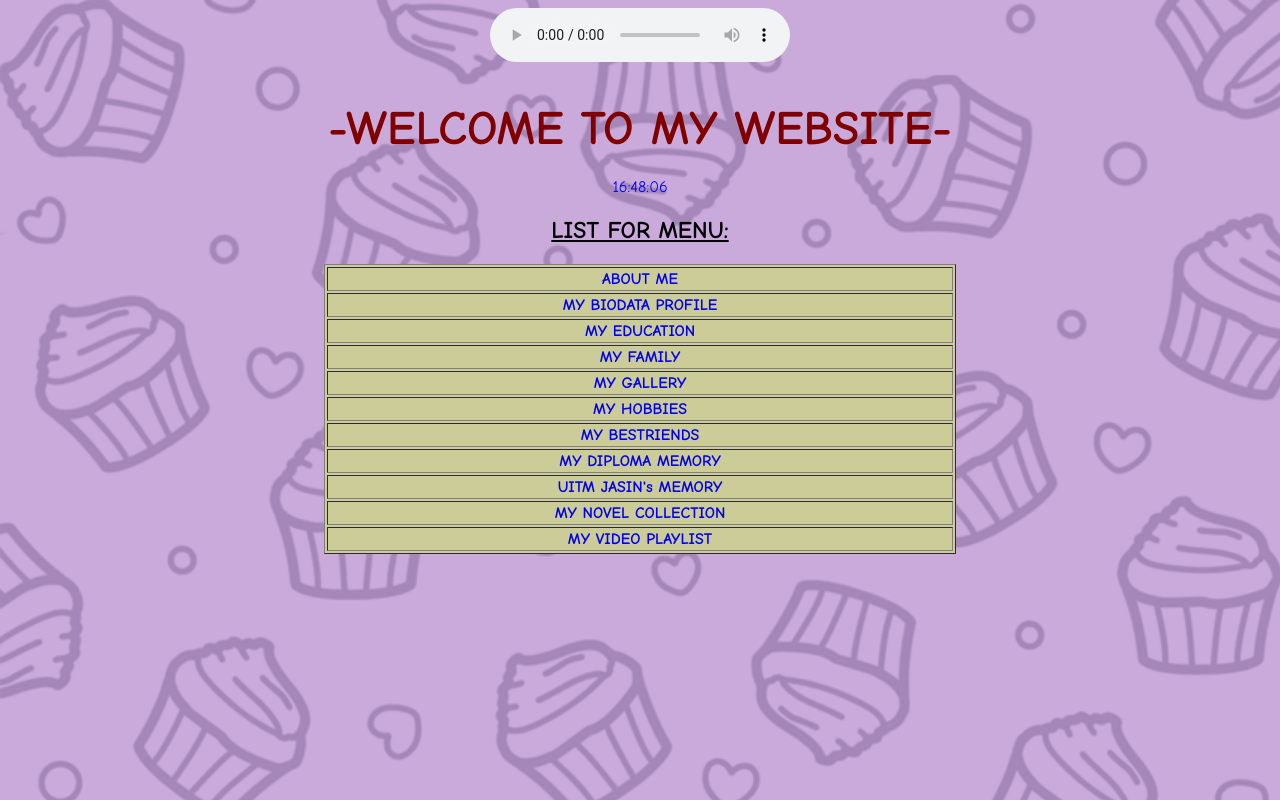
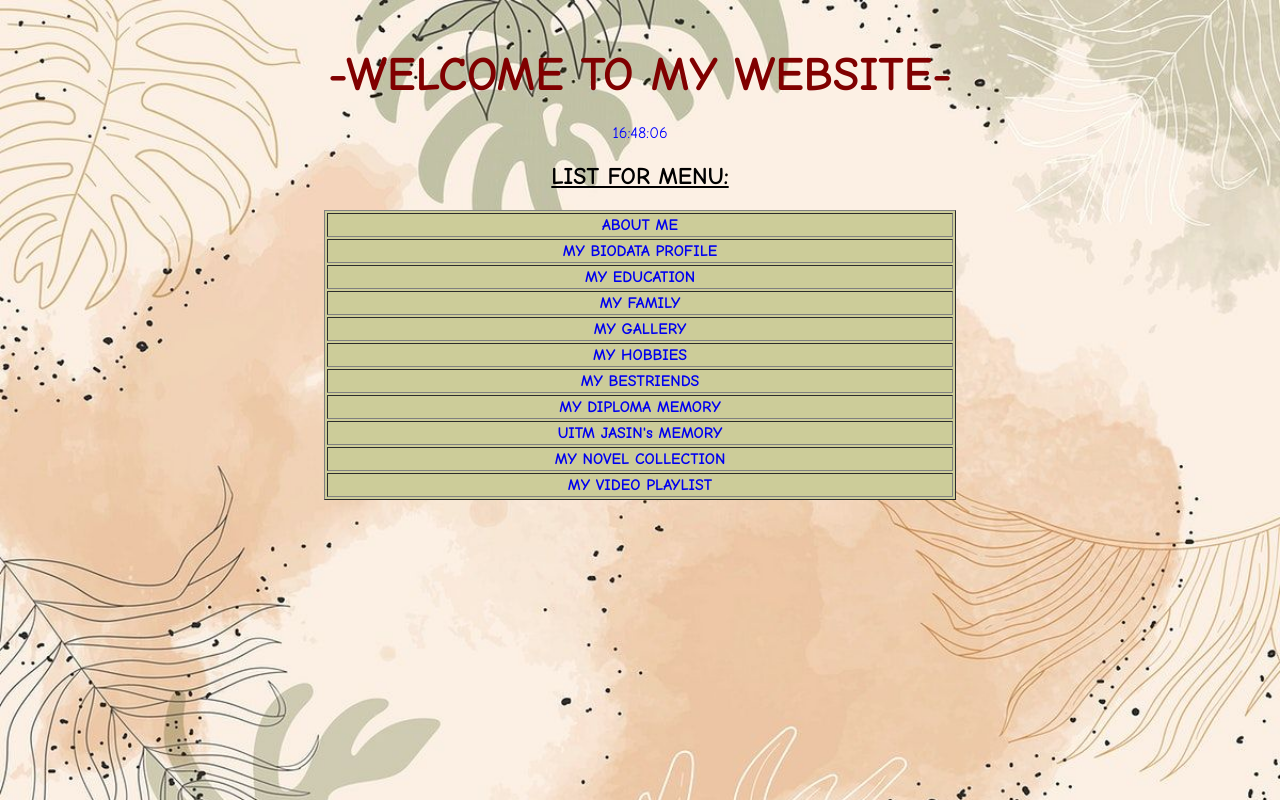
Before and after one commit to haifanoraffar/haifanoraffar2020897038, a plain HTML site: page index.html in a window 1280 px wide. Drawn offline with Linux system fonts and the light colour scheme.

Commit message:
Add files via upload

```diff
--- a/index.html
+++ b/index.html
@@ -5,10 +5,10 @@
 
 <style>
 body {
-		background-image: url('images/picture.png');
+		background-image: url('images/sky6.jpg');
 		background-repeat: no repeat;
 		background-attachment: fixed;
-		background-size: 120%;
+		background-size: 100%;
 		font-family: Comic Sans MS;
 		text-align: center;
 		border-radius: 50px;
@@ -23,10 +23,6 @@ a {
 </style>
 
 <body>
-
-	<audio controls autoplay>
-    <source src="audio/unstoppable.mp3" type="audio/ogg">
-    </audio>
 
 	<marquee><em>"HAI ASSALAMUALAIKUM AND WELCOME TO MY PERSONAL WEBSITE. LET's GET TO KNOW MORE ABOUT ME!"</em></marquee>
 
```
Also changed, not shown: images/sky6.jpg (added).
